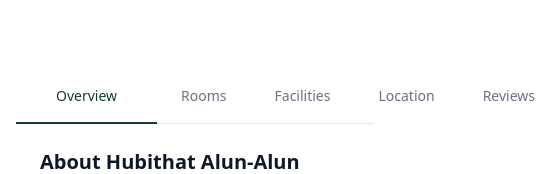
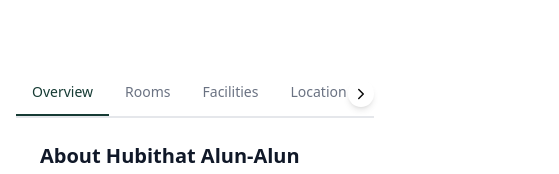
Before and after one commit to BrilianAR/HubithatVercel, a React (Vite) app: page /details-product in a window 390 px wide. Shown: the part 607-781 px from the top of the page, 559 px wide, since content can reach past the window. Built offline with nearby package versions, Linux system fonts and the light colour scheme.

Commit message:
kompabilitas mobile

```diff
--- a/src/pages/user/About.tsx
+++ b/src/pages/user/About.tsx
@@ -1,9 +1,9 @@
 const AboutUs = () => {
   return (
-    <div className="bg-gradient-to-b from-white to-white py-12 pt-30 max-w-7xl m-auto px-4 sm:px-6 lg:px-8">
+    <div className="bg-gradient-to-b from-white to-white py-12 pt-30 max-w-7xl m-auto px-6 sm:px-6 lg:px-8">
       {/* Hero Section */}
-      <div className="max-w-7xl mx-auto text-center mb-16">
-        <h1 className="text-3xl font-extrabold text-gray-900 mb-6">
+      <div className="max-w-7xl mx-auto lg:text-center mb-16">
+        <h1 className="text-center text-3xl font-extrabold text-gray-900 mb-6">
           About <span className="text-[var(--bg-color)]">Hubithat</span>
         </h1>
         <p className="max-w-2xl mx-auto text-xl text-gray-600">
--- a/src/pages/user/Booking.tsx
+++ b/src/pages/user/Booking.tsx
@@ -42,13 +42,13 @@
 
   return (
     <div className="min-h-screen bg-white max-w-7xl lg:px-8 px-2 m-auto pt-30 flex flex-col">
-      <header className="bg-white py-4 flex justify-between items-center">
+      <header className="bg-white py-4 px-4 flex justify-between items-center">
         <div className="flex items-center space-x-2">
-          <a href="/" className="text-lg text-[var(--bg-color)] font-semibold hover:text-[var(--button-color)] transition-colors">
+          <a href="/" className="lg:text-lg text-[var(--bg-color)] font-semibold hover:text-[var(--button-color)] transition-colors">
             Home
           </a>
           <ChevronRight className="h-4 w-4 text-gray-400" />
-          <h1 className="text-2xl font-bold text-gray-800">Hubithat Booking</h1>
+          <h1 className="lg:text-lg font-bold text-gray-800">Hubithat Booking</h1>
         </div>
       </header>
 
@@ -233,7 +233,7 @@
 
 function PaymentPage({ onBack, paymentMethod, onPaymentMethodChange, onProcessPayment }: PaymentPageProps) {
   return (
-    <div className="bg-white rounded-lg p-6">
+    <div className="bg-white rounded-lg p-2">
       <div className="flex items-center mb-6">
         <button onClick={onBack} className="mr-4">
           <ArrowLeft size={20} className="text-gray-600" />
@@ -246,7 +246,7 @@
           <div className="mb-6">
             <h3 className="text-lg font-semibold mb-4">Select Payment Method</h3>
 
-            <div className="space-y-3">
+            <div className="lg:space-y-3">
               <div
                 className={`border ${paymentMethod === 'creditCard' ? 'border-[var(--button-color)] bg-blue-50' : 'border-gray-200'} rounded-lg p-4 cursor-pointer flex items-center`}
                 onClick={() => onPaymentMethodChange('creditCard')}
@@ -356,7 +356,7 @@
         </div>
 
         <div>
-          <div className="bg-gray-50 p-6 rounded-lg">
+          <div className="bg-gray-50 py-6 lg:py-0 rounded-lg">
             <h3 className="text-lg font-semibold mb-4">Order Summary</h3>
 
             <div className="space-y-3 mb-6">
--- a/src/pages/user/DetailProduct.tsx
+++ b/src/pages/user/DetailProduct.tsx
@@ -1,17 +1,84 @@
 import { useState, useEffect } from 'react';
 import { Calendar, Star, MapPin, ChevronRight, Users, Coffee, Wifi, Car, AirVent, Phone, Clock, LandPlot } from 'lucide-react';
 import { useNavigate } from 'react-router-dom';
+import { useRef } from 'react';
+import { ChevronLeft } from 'lucide-react';
 
 
 export default function HotelDetailPage() {
   const [showModal, setShowModal] = useState(false);
   const [activeSlide, setActiveSlide] = useState(0);
-  const [selectedTab, setSelectedTab] = useState('overview');
+  // const [selectedTab, setSelectedTab] = useState('overview');
   const [activeReviewsTab, setActiveReviewsTab] = useState('all');
   const [checkInDate, setCheckInDate] = useState('');
   const [checkOutDate, setCheckOutDate] = useState('');
   const [guests, setGuests] = useState(1);
   const navigate = useNavigate();
+
+  const [selectedTab, setSelectedTab] = useState('overview');
+  const [isMobile, setIsMobile] = useState(false);
+  const [scrollPosition, setScrollPosition] = useState(0);
+  const scrollContainerRef = useRef(null);
+
+  const tabs = [
+    { id: 'overview', label: 'Overview' },
+    { id: 'rooms', label: 'Rooms' },
+    { id: 'facilities', label: 'Facilities' },
+    { id: 'location', label: 'Location' },
+    { id: 'reviews', label: 'Reviews' }
+  ];
+
+  // Check if the screen is mobile size
+  useEffect(() => {
+    const checkIfMobile = () => {
+      setIsMobile(window.innerWidth < 768);
+    };
+
+    checkIfMobile();
+    window.addEventListener('resize', checkIfMobile);
+
+    return () => {
+      window.removeEventListener('resize', checkIfMobile);
+    };
+  }, []);
+
+  // Handle scrolling of mobile tab container
+  const scroll = (direction) => {
+    const container = scrollContainerRef.current;
+    if (!container) return;
+
+    const scrollAmount = 100;
+    const newPosition = direction === 'left'
+      ? Math.max(0, scrollPosition - scrollAmount)
+      : Math.min(container.scrollWidth - container.clientWidth, scrollPosition + scrollAmount);
+
+    container.scrollTo({
+      left: newPosition,
+      behavior: 'smooth'
+    });
+
+    setScrollPosition(newPosition);
+  };
+
+  // Check if we can scroll in a specific direction
+  const canScroll = (direction) => {
+    const container = scrollContainerRef.current;
+    if (!container) return false;
+
+    if (direction === 'left') {
+      return scrollPosition > 0;
+    } else {
+      return scrollPosition < container.scrollWidth - container.clientWidth;
+    }
+  };
+
+  // Update scroll position when container scrolls
+  const handleScroll = () => {
+    const container = scrollContainerRef.current;
+    if (container) {
+      setScrollPosition(container.scrollLeft);
+    }
+  };
 
   const photos = [
     {
@@ -374,38 +441,66 @@
           {/* Main content section */}
           <section className="bg-white rounded-lg  py-6 w-full md:w-8/12">
             <div className="border-b border-gray-200">
-              <nav className="flex -mb-px">
+                    <nav className={`hidden md:flex -mb-px border-b border-gray-200`}>
+                      {tabs.map((tab) => (
                         <button
-                  onClick={() => setSelectedTab('overview')}
-                  className={`py-4 px-10 font-medium text-sm border-b-2 ${selectedTab === 'overview' ? 'border-[var(--bg-color)] text-[var(--bg-color)]' : 'border-transparent text-gray-500 hover:text-gray-700 hover:border-gray-300'}`}
+                          key={tab.id}
+                          onClick={() => setSelectedTab(tab.id)}
+                          className={`py-4 px-6 font-medium text-sm border-b-2 ${
+                            selectedTab === tab.id
+                              ? 'border-[var(--bg-color)] text-[var(--bg-color)]'
+                              : 'border-transparent text-gray-500 hover:text-gray-700 hover:border-gray-300'
+                          }`}
                         >
-                  Overview
+                          {tab.label}
                         </button>
+                      ))}
+                    </nav>
+
+                    {/* Mobile Navigation with Scroll Buttons */}
+                    <div className="relative md:hidden">
+                      {/* Left scroll button */}
+                      {canScroll('left') && (
                         <button
-                  onClick={() => setSelectedTab('rooms')}
-                  className={`py-4 px-6 font-medium text-sm border-b-2 ${selectedTab === 'rooms' ? 'border-[var(--bg-color)] text-[var(--bg-color)]' : 'border-transparent text-gray-500 hover:text-gray-700 hover:border-gray-300'}`}
+                          onClick={() => scroll('left')}
+                          className="absolute left-0 top-1/2 -translate-y-1/2 z-10 bg-white bg-opacity-70 rounded-full p-1 shadow-md"
                         >
-                  Rooms
+                          <ChevronLeft size={18} />
                         </button>
+                      )}
+
+                      {/* Scrollable container */}
+                      <div
+                        ref={scrollContainerRef}
+                        className="flex overflow-x-auto scrollbar-hide border-b border-gray-200"
+                        onScroll={handleScroll}
+                        style={{ scrollbarWidth: 'none', msOverflowStyle: 'none' }}
+                      >
+                        {tabs.map((tab) => (
                           <button
-                  onClick={() => setSelectedTab('facilities')}
-                  className={`py-4 px-6 font-medium text-sm border-b-2 ${selectedTab === 'facilities' ? 'border-[var(--bg-color)] text-[var(--bg-color)]' : 'border-transparent text-gray-500 hover:text-gray-700 hover:border-gray-300'}`}
+                            key={tab.id}
+                            onClick={() => setSelectedTab(tab.id)}
+                            className={`flex-shrink-0 py-3 px-4 font-medium text-sm border-b-2 whitespace-nowrap ${
+                              selectedTab === tab.id
+                                ? 'border-[var(--bg-color)] text-[var(--bg-color)]'
+                                : 'border-transparent text-gray-500'
+                            }`}
                           >
-                  Facilities
+                            {tab.label}
                           </button>
+                        ))}
+                      </div>
+
+                      {/* Right scroll button */}
+                      {canScroll('right') && (
                         <button
-                  onClick={() => setSelectedTab('location')}
-                  className={`py-4 px-6 font-medium text-sm border-b-2 ${selectedTab === 'location' ? 'border-[var(--bg-color)] text-[var(--bg-color)]' : 'border-transparent text-gray-500 hover:text-gray-700 hover:border-gray-300'}`}
+                          onClick={() => scroll('right')}
+                          className="absolute right-0 top-1/2 -translate-y-1/2 z-10 bg-white bg-opacity-70 rounded-full p-1 shadow-md"
                         >
-                  Location
+                          <ChevronRight size={18} />
                         </button>
-                <button
-                  onClick={() => setSelectedTab('reviews')}
-                  className={`py-4 px-6 font-medium text-sm border-b-2 ${selectedTab === 'reviews' ? 'border-[var(--bg-color)] text-[var(--bg-color)]' : 'border-transparent text-gray-500 hover:text-gray-700 hover:border-gray-300'}`}
-                >
-                  Reviews
-                </button>
-              </nav>
+                      )}
+                    </div>
             </div>
 
             {/* Tab Content */}
```
Also changed, not shown: src/components/Footer.tsx (+50 -42 lines), src/pages/user/Partnership.tsx (+130 -89 lines). Lines whose indentation alone changed are shown as unchanged.
